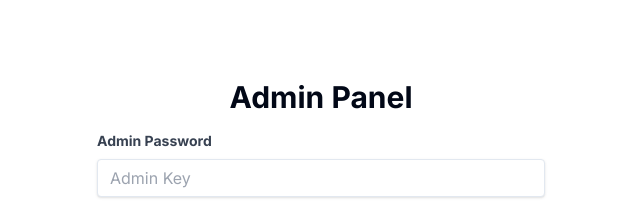
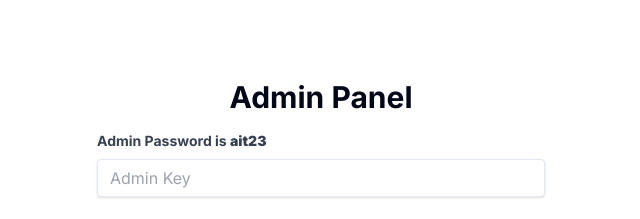
Before and after one commit to kalmatovski/student_grade, a Next.js app: page /login/admin in a window 1280 px wide. Shown: the part 230-449 px from the top of the page, without its empty margins (319-959 px from the left). Built offline with nearby package versions, Linux system fonts and the light colour scheme.

Commit message:
display admin password

```diff
--- a/app/login/admin/page.jsx
+++ b/app/login/admin/page.jsx
@@ -44,7 +44,8 @@ const AdminPanel = () => {
       <form className="w-full max-w-md" onSubmit={handleSubmit}>
         <div className="mb-6">
           <label className="block text-gray-700 text-sm font-bold mb-2" htmlFor="adminKey">
-            Admin Password
+            Admin Password is <b>ait23</b>
+
           </label>
           <input
             className="shadow appearance-none border rounded w-full py-2 px-3 text-gray-700 leading-tight focus:outline-none focus:shadow-outline"
```
